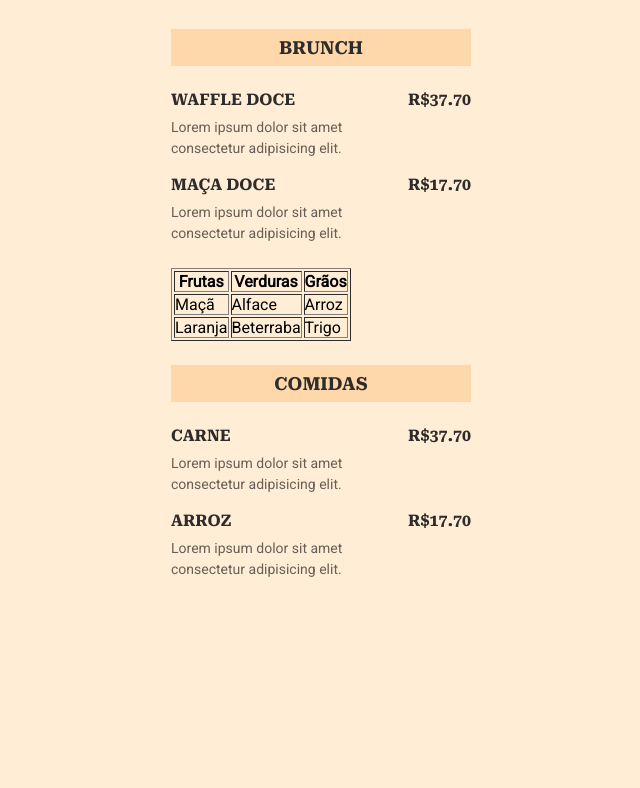
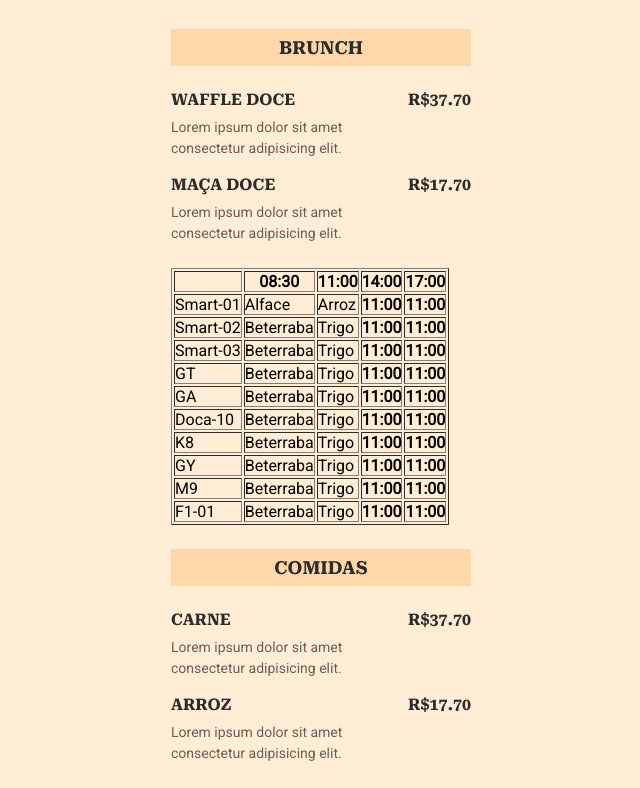
Before and after one commit to AlexDeveloperOne/brigada-temperatura, a plain HTML site: page index.html in a window 1280 px wide. Shown: the part 88-876 px from the top of the page, without its empty margins (319-959 px from the left). Before the commit the page ends 800 px from the top, so only its background shows below. Drawn offline with Linux system fonts and the light colour scheme.

Commit message:
Update index.html

```diff
--- a/index.html
+++ b/index.html
@@ -54,35 +54,158 @@
 
     <tr>
 
-        <th>Frutas</th>
+        <th></th>
 
-        <th>Verduras</th>
+        <th>08:30</th>
 
-        <th>Grãos</th>
+        <th>11:00</th>
+
+        <th>14:00</th>
+
+        <th>17:00</th>
 
     </tr>
 
     <tr>
 
-        <td>Maçã</td>
+        <td>Smart-01</td>
 
         <td>Alface</td>
 
         <td>Arroz</td>
 
+        <th>11:00</th>
+
+        <th>11:00</th>
+
+
     </tr>
 
     <tr>
 
-        <td>Laranja</td>
+        <td>Smart-02</td>
 
         <td>Beterraba</td>
 
         <td>Trigo</td>
 
+        <th>11:00</th>
+
+        <th>11:00</th>
+
     </tr>
 
-</table>
+    <tr>
+
+        <td>Smart-03</td>
+
+        <td>Beterraba</td>
+
+        <td>Trigo</td>
+
+        <th>11:00</th>
+
+        <th>11:00</th>
+
+    </tr>
+
+    <tr>
+
+        <td>GT</td>
+
+        <td>Beterraba</td>
+
+        <td>Trigo</td>
+
+        <th>11:00</th>
+
+        <th>11:00</th>
+
+    </tr>
+    <tr>
+
+        <td>GA</td>
+
+        <td>Beterraba</td>
+
+        <td>Trigo</td>
+
+        <th>11:00</th>
+
+        <th>11:00</th>
+
+    </tr>
+
+    <tr>
+
+        <td>Doca-10</td>
+
+        <td>Beterraba</td>
+
+        <td>Trigo</td>
+
+        <th>11:00</th>
+
+        <th>11:00</th>
+
+    </tr>
+    <tr>
+
+        <td>K8</td>
+
+        <td>Beterraba</td>
+
+        <td>Trigo</td>
+
+        <th>11:00</th>
+
+        <th>11:00</th>
+
+    </tr>
+    <tr>
+
+        <td>GY</td>
+
+        <td>Beterraba</td>
+
+        <td>Trigo</td>
+
+        <th>11:00</th>
+
+        <th>11:00</th>
+
+    </tr>
+    <tr>
+
+        <td>M9</td>
+
+        <td>Beterraba</td>
+
+        <td>Trigo</td>
+
+        <th>11:00</th>
+
+        <th>11:00</th>
+
+    </tr>
+
+    <tr>
+
+        <td>F1-01</td>
+
+        <td>Beterraba</td>
+
+        <td>Trigo</td>
+
+        <th>11:00</th>
+
+        <th>11:00</th>
+
+    </tr>
+
+
+
+      </table>
 
     </section>
 
```
